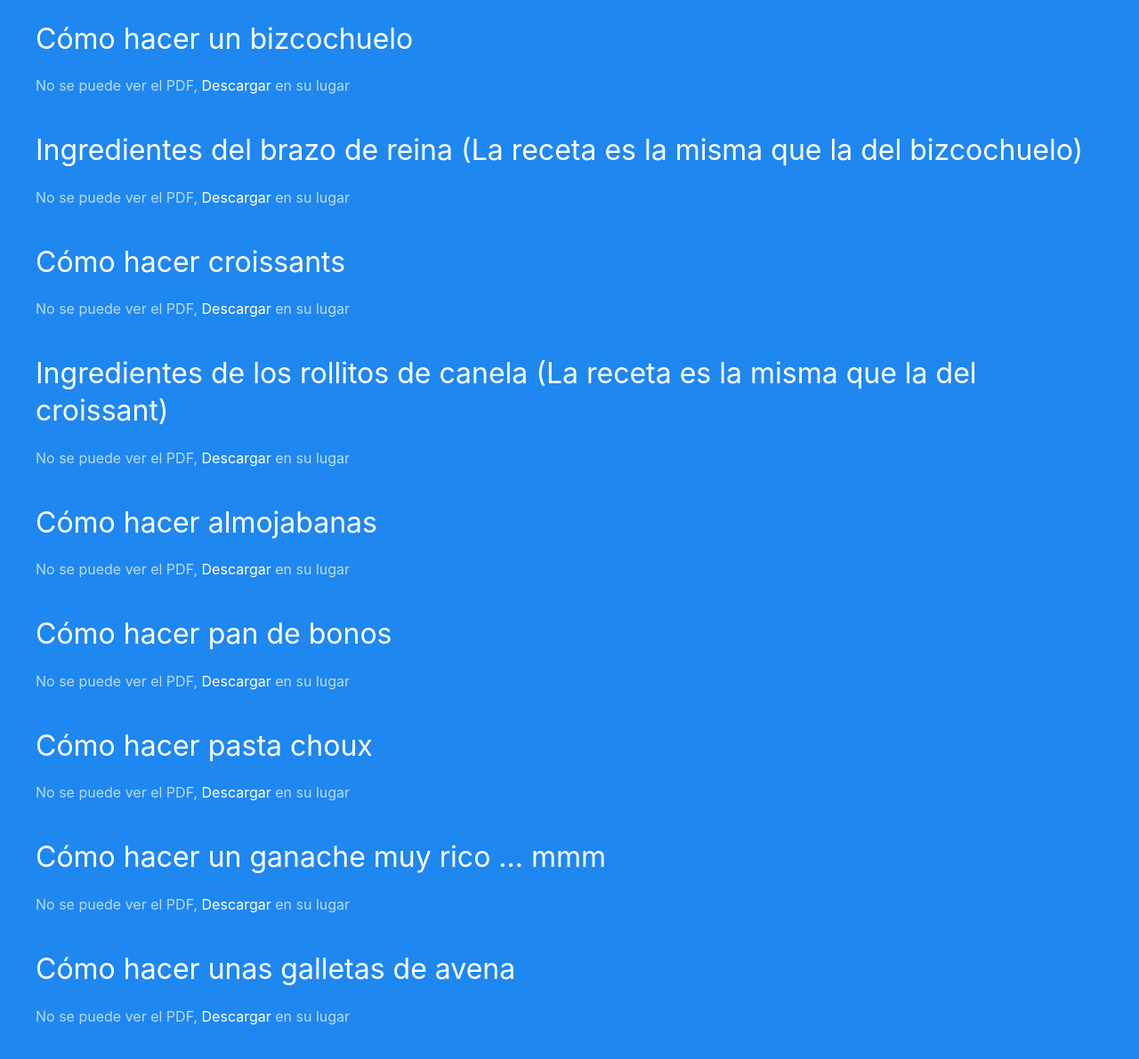
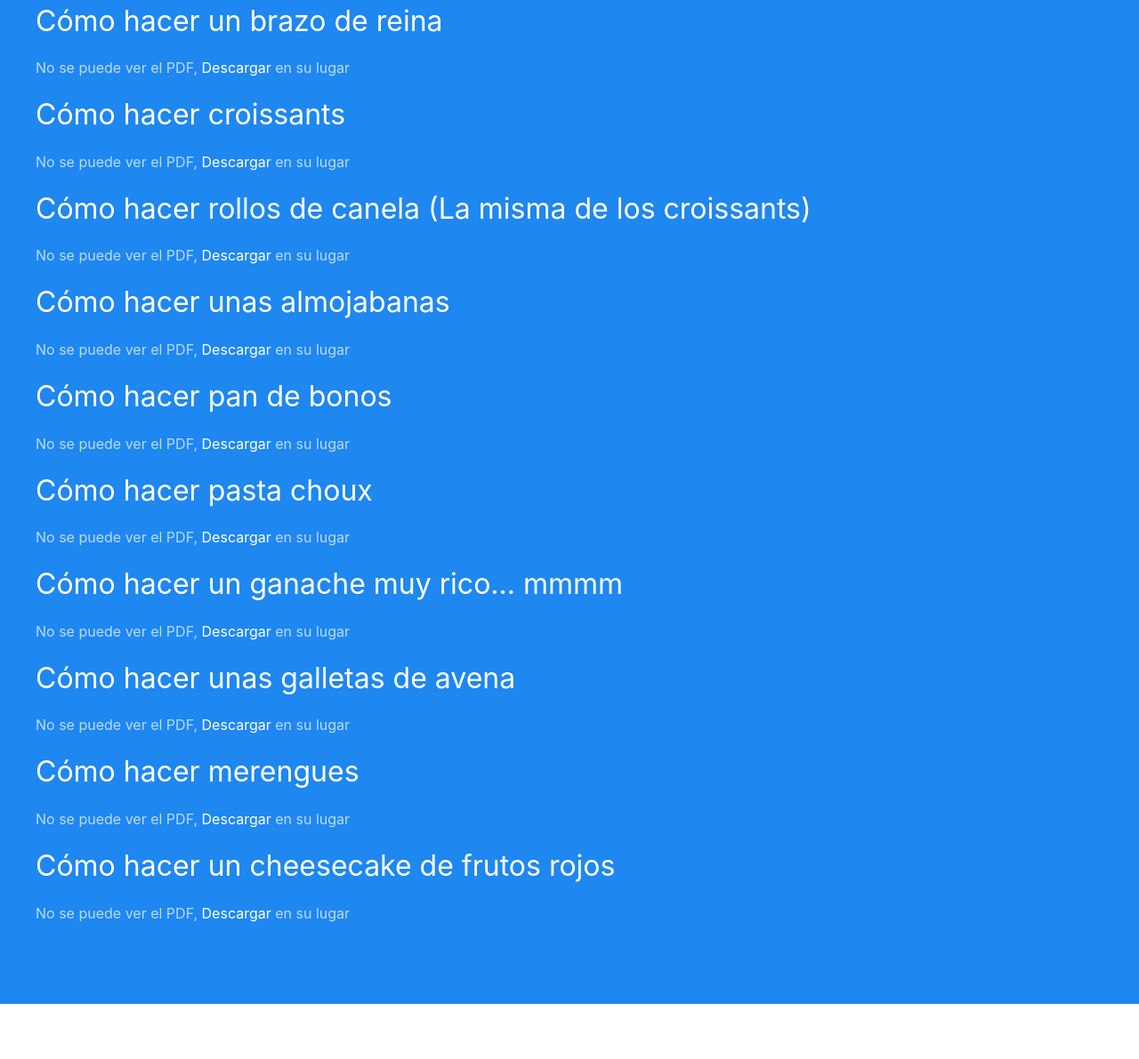
Before and after one commit to Lincunia/whatevery, a plain HTML site: page subparts/kitchen.html in a window 1280 px wide. Shown: the part 423-1614 px from the top of the page at 89% size. After the commit the page ends 1552 px from the top, so only its background shows below. Drawn offline with nearby package versions, Linux system fonts and the light colour scheme.

Commit message:
New recipe, I must practice it

```diff
--- a/subparts/kitchen.html
+++ b/subparts/kitchen.html
@@ -34,156 +34,7 @@
       </ul>
     </header>
     <div class="uk-section uk-section-primary">
-      <div class="uk-container uk-container-large">
-        <h2>Cómo hacer un pan blandito</h2>
-        <object
-          width="80%"
-          height="400px"
-          data="../pdf/bread_ingredientes_and_process.pdf"
-          type="application/pdf"
-        >
-          <p>
-            No se puede ver el PDF,
-            <a href="../pdf/bread_ingredientes_and_process.pdf">Descargar</a>
-            en su lugar
-          </p>
-        </object>
-        <h2>Cómo hacer un bizcochuelo</h2>
-        <object
-          width="80%"
-          height="400px"
-          data="../pdf/little_sponge_cake_ingredients_and_process.pdf"
-          type="application/pdf"
-        >
-          <p>
-            No se puede ver el PDF,
-            <a href="../pdf/little_sponge_cake_ingredients_and_process.pdf"
-              >Descargar</a
-            >
-            en su lugar
-          </p>
-        </object>
-        <h2>
-          Ingredientes del brazo de reina (La receta es la misma que la del
-          bizcochuelo)
-        </h2>
-        <object
-          width="80%"
-          height="400px"
-          data="../pdf/queen_arm_ingredientes.pdf"
-          type="application/pdf"
-        >
-          <p>
-            No se puede ver el PDF,
-            <a href="../pdf/queen_arm_ingredientes.pdf">Descargar</a>
-            en su lugar
-          </p>
-        </object>
-        <h2>Cómo hacer croissants</h2>
-        <object
-          width="80%"
-          height="400px"
-          data="../pdf/croissant_ingredients_and_process.pdf"
-          type="application/pdf"
-        >
-          <p>
-            No se puede ver el PDF,
-            <a href="../pdf/croissant_ingredients_and_process.pdf">Descargar</a>
-            en su lugar
-          </p>
-        </object>
-        <h2>
-          Ingredientes de los rollitos de canela (La receta es la misma que la
-          del croissant)
-        </h2>
-        <object
-          width="80%"
-          height="400px"
-          data="../pdf/cinnamon_roll_ingredients.pdf"
-          type="application/pdf"
-        >
-          <p>
-            No se puede ver el PDF,
-            <a href="../pdf/cinnamon_roll_ingredients.pdf">Descargar</a>
-            en su lugar
-          </p>
-        </object>
-        <h2>Cómo hacer almojabanas</h2>
-        <object
-          width="80%"
-          height="400px"
-          data="../pdf/almojabana_ingredientes_and_process.pdf"
-          type="application/pdf"
-        >
-          <p>
-            No se puede ver el PDF,
-            <a href="../pdf/almojabana_ingredientes_and_process.pdf"
-              >Descargar</a
-            >
-            en su lugar
-          </p>
-        </object>
-        <h2>Cómo hacer pan de bonos</h2>
-        <object
-          width="80%"
-          height="400px"
-          data="../pdf/special_bread_ingredientes_and_process.pdf"
-          type="application/pdf"
-        >
-          <p>
-            No se puede ver el PDF,
-            <a href="../pdf/special_bread_ingredientes_and_process.pdf"
-              >Descargar</a
-            >
-            en su lugar
-          </p>
-        </object>
-        <h2>Cómo hacer pasta choux</h2>
-        <object
-          width="80%"
-          height="400px"
-          data="../pdf/pates choux.pdf"
-          type="application/pdf"
-        >
-          <p>
-            No se puede ver el PDF,
-            <a href="../pdf/pates choux.pdf"
-              >Descargar</a
-            >
-            en su lugar
-          </p>
-        </object>
-        <h2>Cómo hacer un ganache muy rico ... mmm</h2>
-        <object
-          width="80%"
-          height="400px"
-          data="../pdf/ganache.pdf"
-          type="application/pdf"
-        >
-          <p>
-            No se puede ver el PDF,
-            <a href="../pdf/ganache.pdf"
-              >Descargar</a
-            >
-            en su lugar
-          </p>
-        </object>
-        <h2>Cómo hacer unas galletas de avena</h2>
-        <object
-          width="80%"
-          height="400px"
-          data="../pdf/oatsCookie.pdf"
-          type="application/pdf"
-        >
-          <p>
-            No se puede ver el PDF,
-            <a href="../pdf/oatsCookie.pdf"
-              >Descargar</a
-            >
-            en su lugar
-          </p>
-        </object>
-      </div>
+      <div class="uk-container uk-container-large" id="content"></div>
     </div>
     <footer>
       <!-- UIkit CSS -->
@@ -194,6 +45,48 @@
       <!-- UIkit JS -->
       <script src="https://cdn.jsdelivr.net/npm/uikit@3.16.22/dist/js/uikit.min.js"></script>
       <script src="https://cdn.jsdelivr.net/npm/uikit@3.16.22/dist/js/uikit-icons.min.js"></script>
+      <!-- THE FUNCTION OF THIS PAGE -->
+      <script>
+        const names = [
+          ["un pan blandito", "../pdf/bread_ingredientes_and_process.pdf"],
+          ["un brazo de reina", "../pdf/queen_arm_ingredientes.pdf"],
+          ["croissants", "../pdf/croissant_ingredients_and_process.pdf"],
+          [
+            "rollos de canela (La misma de los croissants)",
+            "../pdf/cinnamon_roll_ingredients.pdf",
+          ],
+          [
+            "unas almojabanas",
+            "../pdf/almojabana_ingredientes_and_process.pdf",
+          ],
+          ["pan de bonos", "../pdf/special_bread_ingredientes_and_process.pdf"],
+          ["pasta choux", "../pdf/patesChoux.pdf"],
+          ["un ganache muy rico... mmmm", "../pdf/ganache.pdf"],
+          ["unas galletas de avena", "../pdf/oatsCookie.pdf"],
+          ["merengues", "../pdf/meringue.pdf"],
+          ["un cheesecake de frutos rojos", "../pdf/cheesecakeOfRedFruits.pdf"],
+        ];
+        const content = document.getElementById("content");
+        for (const name of names) {
+          const newDiv = document.createElement("div");
+          newDiv.innerHTML = `
+          <h2> Cómo hacer ${name[0]} </h2>
+          <object
+            width="80%"
+            height="400px"
+            data="${name[1]}"
+            type="application/pdf"
+          >
+            <p>
+              No se puede ver el PDF,
+              <a href=${name[1]}>Descargar</a>
+              en su lugar
+            </p>
+          </object>
+                `;
+          content.appendChild(newDiv);
+        }
+      </script>
     </footer>
   </body>
 </html>
```
Also changed, not shown: 5 other files.
